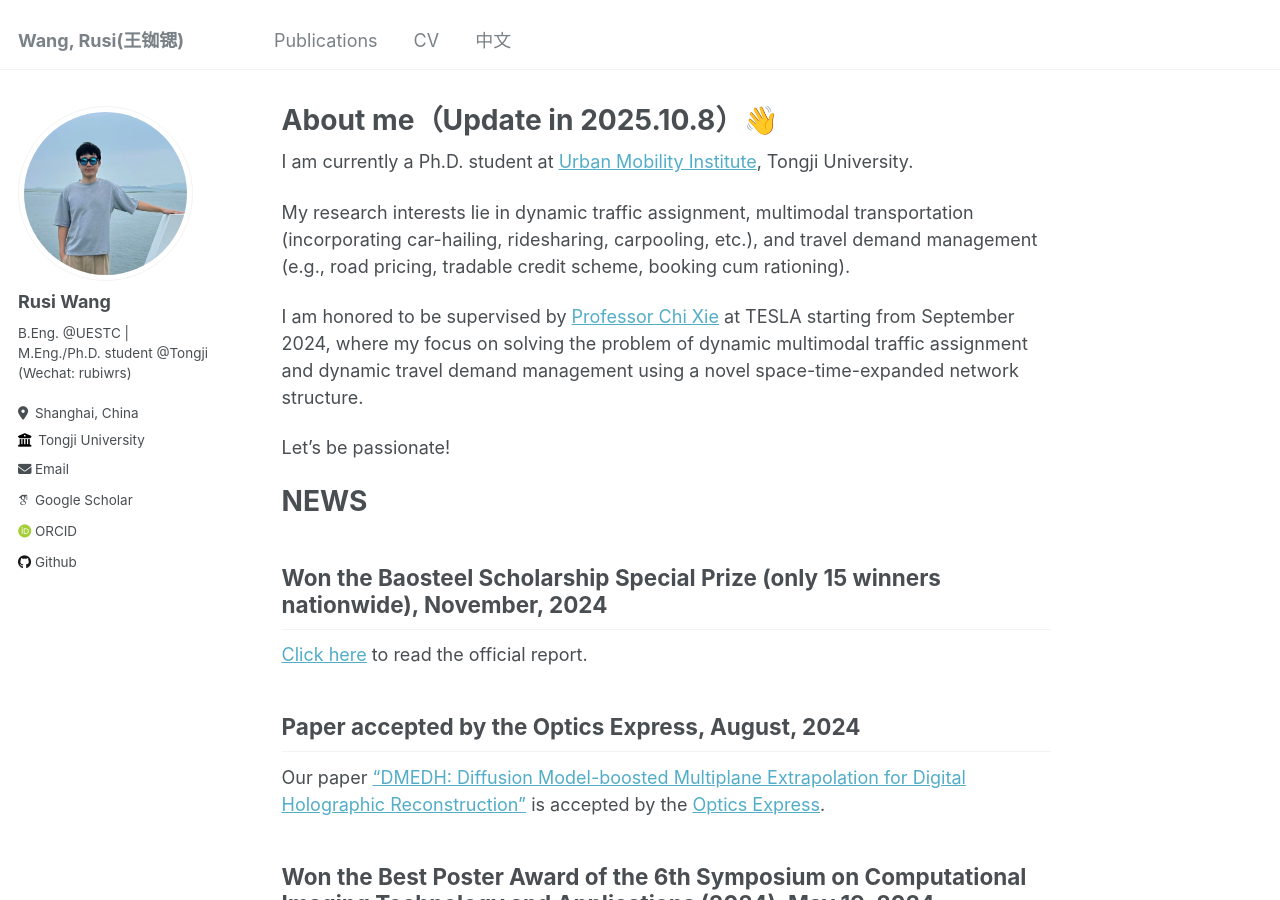
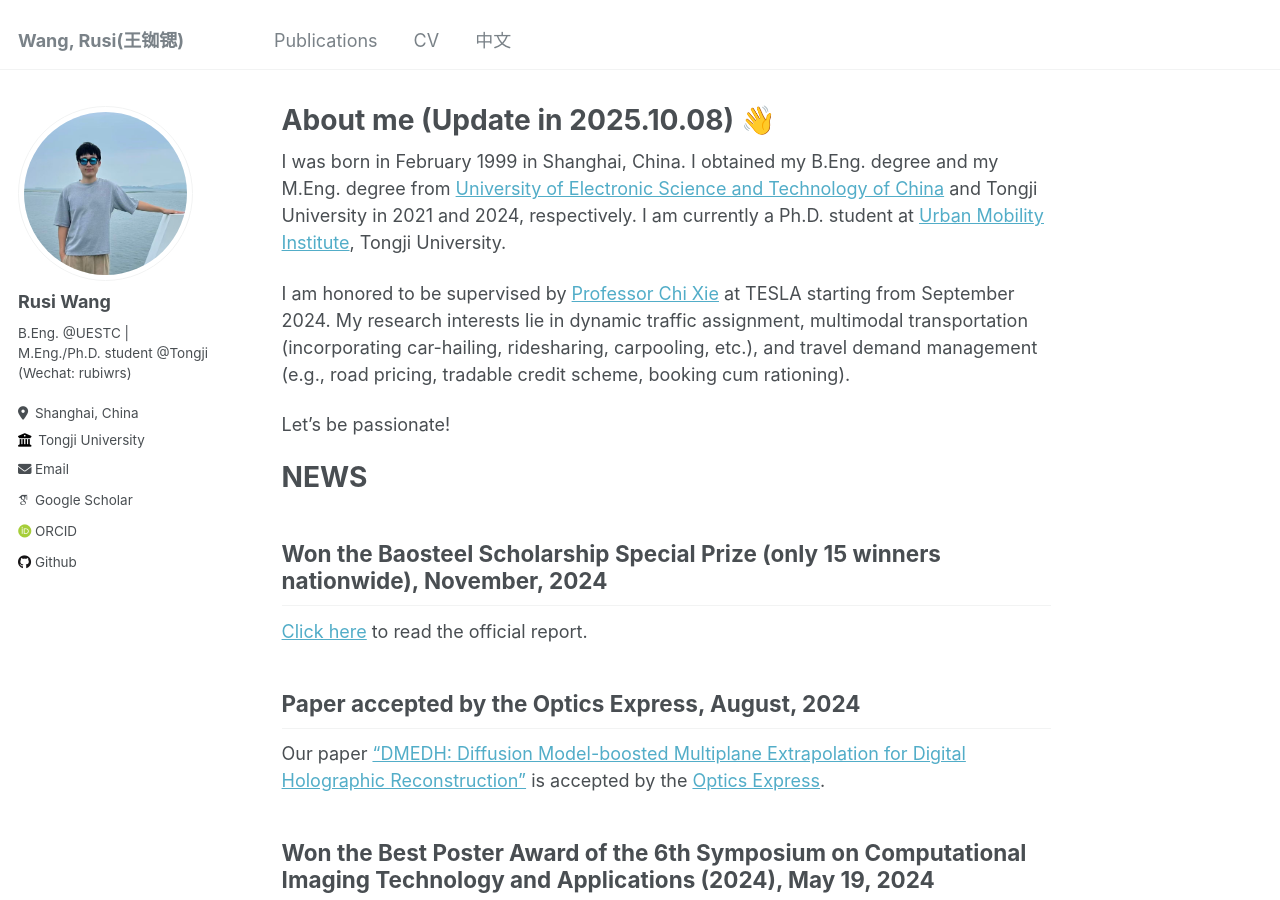
Before and after one commit to RusiWang99/RusiWang99.github.io, a Jekyll site: the page built from _pages/about.md, in a window 1280 px wide and 900 px high. Built offline with Jekyll 4.4.1, drawn with Linux system fonts in a browser that asks for light colours; some web fonts are replaced.

Commit message:
Update about.md

```diff
--- a/_pages/about.md
+++ b/_pages/about.md
@@ -1,17 +1,15 @@
 ---
 permalink: /
-title: "About me（Update in 2025.10.8）👋"
+title: "About me (Update in 2025.10.08) 👋"
 author_profile: true
 redirect_from:
   - /about/
   - /about.html
 ---
 
-I am currently a Ph.D. student at [Urban Mobility Institute](http://umi.tongji.edu.cn/), Tongji University.
+I was born in February 1999 in Shanghai, China. I obtained my B.Eng. degree and my M.Eng. degree from [University of Electronic Science and Technology of China](https://www.uestc.edu.cn/) and Tongji University in 2021 and 2024, respectively. I am currently a Ph.D. student at [Urban Mobility Institute](http://umi.tongji.edu.cn/), Tongji University.
 
-My research interests lie in dynamic traffic assignment, multimodal transportation (incorporating car-hailing, ridesharing, carpooling, etc.), and travel demand management (e.g., road pricing, tradable credit scheme, booking cum rationing).
-
-I am honored to be supervised by [Professor Chi Xie](https://scholar.google.com/citations?hl=en&user=LQ3KKYQAAAAJ&view_op=list_works&sortby=pubdate) at TESLA starting from September 2024, where my focus on solving the problem of dynamic multimodal traffic assignment and dynamic travel demand management using a novel space-time-expanded network structure.
+I am honored to be supervised by [Professor Chi Xie](https://scholar.google.com/citations?hl=en&user=LQ3KKYQAAAAJ&view_op=list_works&sortby=pubdate) at TESLA starting from September 2024. My research interests lie in dynamic traffic assignment, multimodal transportation (incorporating car-hailing, ridesharing, carpooling, etc.), and travel demand management (e.g., road pricing, tradable credit scheme, booking cum rationing).
 
 Let's be passionate!
 
```
